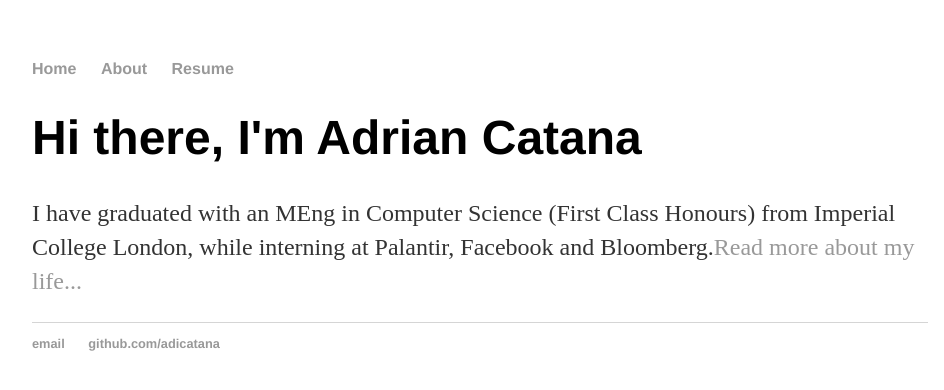
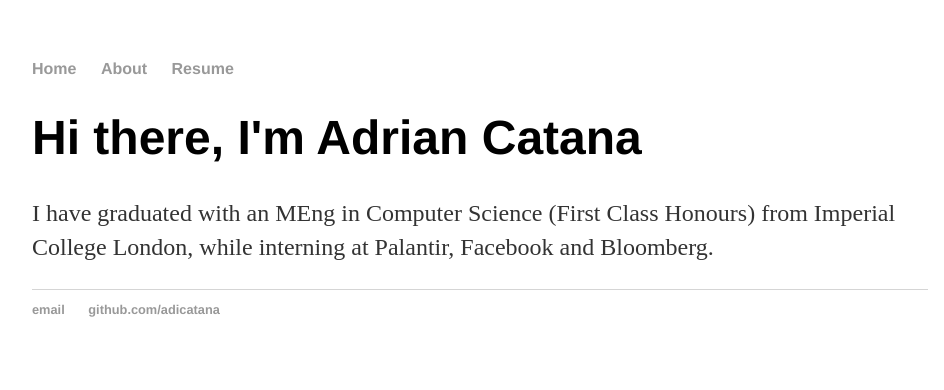
Before and after one commit to adicatana/adicatana.github.io, a Jekyll site: the page built from index.html, in a window 1280 px wide. Shown: the top 390 px of the page, without its empty margins (160-1104 px from the left). Built offline with Jekyll 4.4.1, drawn with Linux system fonts in a browser that asks for light colours.

Commit message:
Update index.html

```diff
--- a/index.html
+++ b/index.html
@@ -4,5 +4,5 @@ title: Adrian Catana, Software Engineer
 ---
 <div class="blurb">
 	<h1>Hi there, I'm Adrian Catana</h1>
-	<p>I have graduated with an MEng in Computer Science (First Class Honours) from Imperial College London, while interning at Palantir, Facebook and Bloomberg.<a href="/about">Read more about my life...</a></p>
+	<p>I have graduated with an MEng in Computer Science (First Class Honours) from Imperial College London, while interning at Palantir, Facebook and Bloomberg.</p>
 </div><!-- /.blurb -->
```
